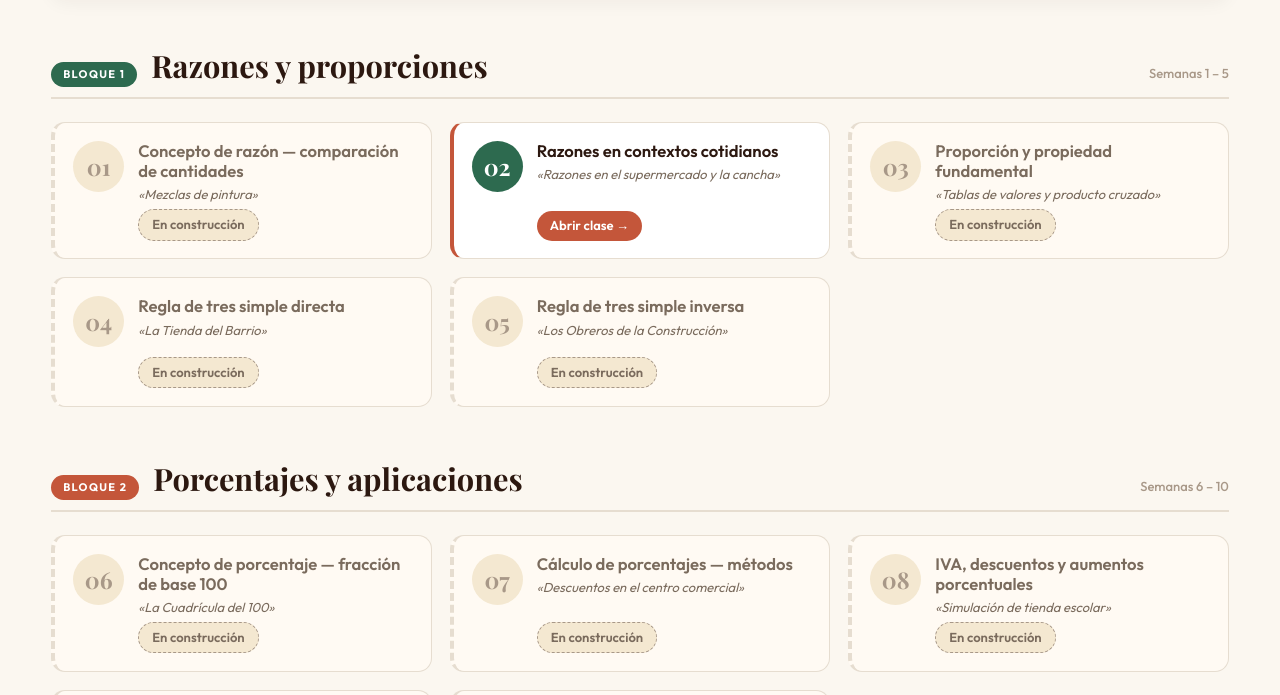
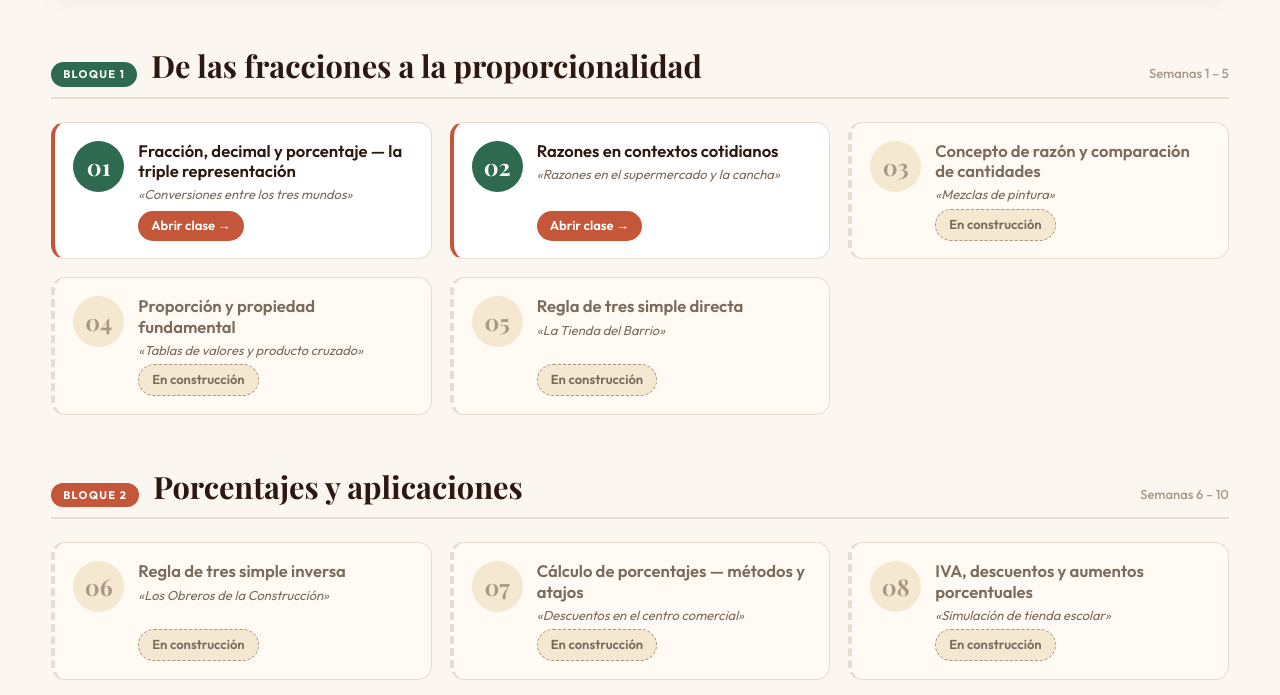
Before and after one commit to camenar/Aritmetica7, a plain HTML site: page index.html in a window 1280 px wide. Shown: the part 698-1393 px from the top of the page. Drawn offline with nearby package versions, Linux system fonts and the light colour scheme; a web font is replaced by a local one.

Commit message:
Reorganiza P3: Sem 1 = Fracción/Decimal/%, mueve razón pura a Sem 3, regla de tres inversa a Sem 6

```diff
--- a/index.html
+++ b/index.html
@@ -116,18 +116,18 @@ p2:{num:2,titulo:'Fracciones y Decimales',rango:'May 4 – Ago 14',enfoque:'Mani
 },
 p3:{num:3,titulo:'Razones, Proporciones y Porcentajes',rango:'Ago 17 – Nov 13',enfoque:'Covariacional · Social-crítico',glifos:['3:5','25%'],
   meta:'Meta: entender la <strong>proporcionalidad</strong> como herramienta para leer el mundo y tomar decisiones.',
-  cierre:'<strong>En construcción.</strong> La Semana 2 (Razones) ya está publicada. Las demás se irán encendiendo semana a semana.',
+  cierre:'<strong>En construcción.</strong> Las semanas 1 y 2 están publicadas. Las demás se irán encendiendo semana a semana.',
   bloques:[
-    {tag:'Bloque 1',color:'#2D6A4F',titulo:'Razones y proporciones',rango:'Semanas 1 – 5',semanas:[
-      {n:1,tema:'Concepto de razón — comparación de cantidades',estrategia:'Mezclas de pintura',archivo:''},
+    {tag:'Bloque 1',color:'#2D6A4F',titulo:'De las fracciones a la proporcionalidad',rango:'Semanas 1 – 5',semanas:[
+      {n:1,tema:'Fracción, decimal y porcentaje — la triple representación',estrategia:'Conversiones entre los tres mundos',archivo:'FraccionDecimalPorcentaje_1.html'},
       {n:2,tema:'Razones en contextos cotidianos',estrategia:'Razones en el supermercado y la cancha',archivo:'P3S2_Razones.html'},
-      {n:3,tema:'Proporción y propiedad fundamental',estrategia:'Tablas de valores y producto cruzado',archivo:''},
-      {n:4,tema:'Regla de tres simple directa',estrategia:'La Tienda del Barrio',archivo:''},
-      {n:5,tema:'Regla de tres simple inversa',estrategia:'Los Obreros de la Construcción',archivo:''},
+      {n:3,tema:'Concepto de razón y comparación de cantidades',estrategia:'Mezclas de pintura',archivo:''},
+      {n:4,tema:'Proporción y propiedad fundamental',estrategia:'Tablas de valores y producto cruzado',archivo:''},
+      {n:5,tema:'Regla de tres simple directa',estrategia:'La Tienda del Barrio',archivo:''},
     ]},
     {tag:'Bloque 2',color:'#C4563A',titulo:'Porcentajes y aplicaciones',rango:'Semanas 6 – 10',semanas:[
-      {n:6,tema:'Concepto de porcentaje — fracción de base 100',estrategia:'La Cuadrícula del 100',archivo:''},
-      {n:7,tema:'Cálculo de porcentajes — métodos',estrategia:'Descuentos en el centro comercial',archivo:''},
+      {n:6,tema:'Regla de tres simple inversa',estrategia:'Los Obreros de la Construcción',archivo:''},
+      {n:7,tema:'Cálculo de porcentajes — métodos y atajos',estrategia:'Descuentos en el centro comercial',archivo:''},
       {n:8,tema:'IVA, descuentos y aumentos porcentuales',estrategia:'Simulación de tienda escolar',archivo:''},
       {n:9,tema:'Proyecto: presupuesto familiar con porcentajes',estrategia:'Los García toman decisiones',archivo:'',nota:'Proyecto integrador con Educación Financiera'},
       {n:10,tema:'Evaluación y nivelación Período 3',estrategia:'Prueba tipo Saber + autoevaluación',archivo:''},
```
